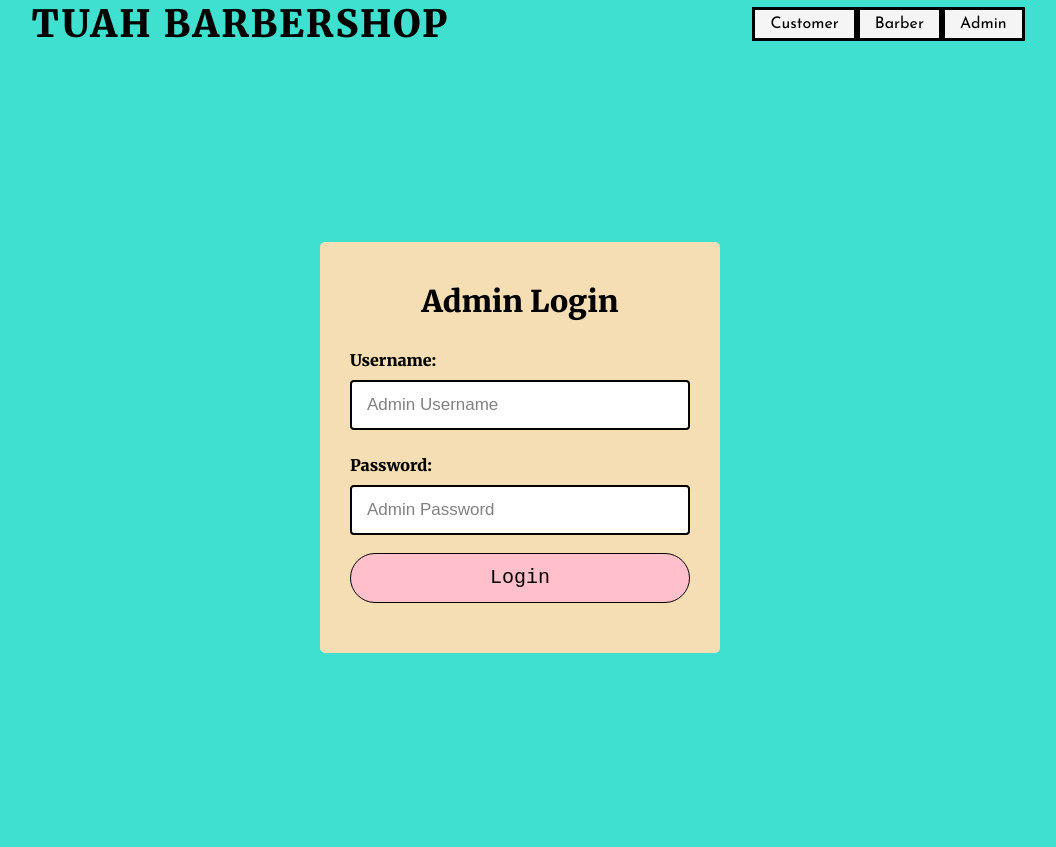
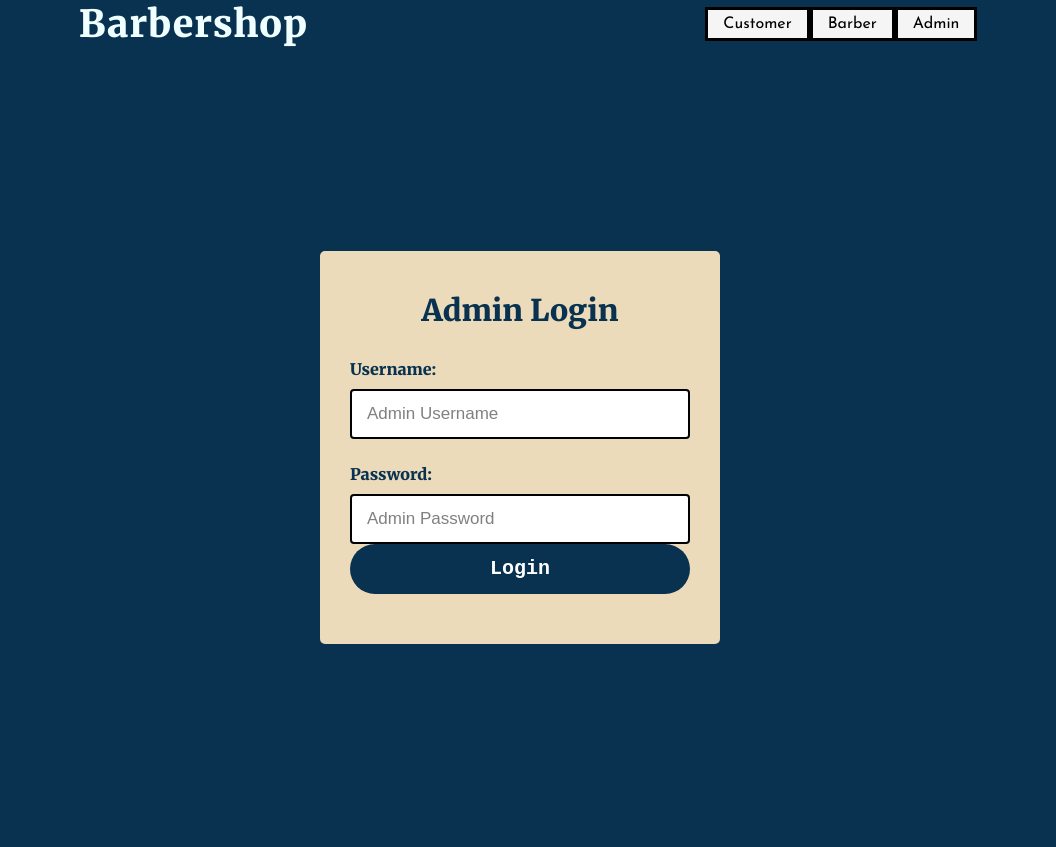
Before and after one commit to naufalazim/barbershop-app, a PHP site: page /adminlogin.php in a window 1280 px wide. Shown: the whole page, without its empty margins (120-1176 px from the left). Run offline with PHP 8.4, Linux system fonts and the light colour scheme.

Commit message:
change design

```diff
--- a/adminlogin.css
+++ b/adminlogin.css
@@ -17,12 +17,12 @@
     align-items: center;
     justify-content: center;
     min-height: 100vh;
-    background: turquoise;
+    background: #08324F;
 
 }
 
 .box {
-    background: wheat;
+    background: #ECDBBA;
     width: 400px;
     padding: 40px 30px 50px 30px;
     text-align: center;
@@ -53,6 +53,7 @@ label p {
     padding: 10px 0px;
     font-family: 'Merriweather', serif;
     font-weight: 400;
+    color: #08324f;
 }
 
 
@@ -63,6 +64,7 @@ label p {
     font-weight: bold;
     text-align: center;
     margin-bottom: 20px;
+    color: #08324F;
 
 
 }
@@ -71,18 +73,20 @@ label p {
 
 input[type="submit"] {
     width: 100%;
-    border: 1px solid black;
-    background: pink;
+    border: 3px solid black;
+    background: #08324f;
     border-radius: 50px;
     font-size: 20px;
     font-family: 'Courier New', Courier, monospace;
-    font-weight: 400;
+    font-weight: bold;
     cursor: pointer;
     outline: none;
+    color: white;
+    border: none;
 }
 
 input[type="submit"]:hover {
     /* border-color: ; */
-    background: blue;
+    background: #C84B31;
     transition: .5s;
 }
--- a/adminlogin.php
+++ b/adminlogin.php
@@ -30,9 +30,9 @@
                 <label><p>Password:</p>  </label>
                 <input type="password" class="" placeholder="Admin Password" value="">
 
-                <div class="submit-btn">
+                <!-- <div class="submit-btn"> -->
                 <br><input class="btn" type="submit" value="Login">
-                </div>
+                <!-- </div> -->
 
             </form>
 
--- a/head.css
+++ b/head.css
@@ -20,7 +20,7 @@ nav {
     display: flex;
     justify-content: space-around;
     align-items: center;
-    background-color: turquoise;
+    background-color: #08324F;
 }
 
 
@@ -41,8 +41,7 @@ nav {
 }
 
 .nav-links li:hover {
-    background-color: yellow;
-
+    background-color: #C84B31;
 }
 
 /* Nav font */
@@ -52,17 +51,18 @@ nav {
 }
 
 .nav-links a:hover {
-    color: black;
+    color: #ECDBBA;
 }
 
 
 
 /* PART: Logo  */
 .logo {
-    text-transform: uppercase;
-    letter-spacing: 2px;
+    /* text-transform: uppercase; */
+    letter-spacing: 1px;
     font-size: 25px;
     font-family: 'Merriweather', serif;
     font-weight: 900;
     text-align: center;
+    color: azure;
 }
--- a/head.php
+++ b/head.php
@@ -16,7 +16,7 @@
     <nav>
 
     <div class="logo">
-        <h2>Tuah Barbershop</h2>
+        <h2>Barbershop</h2>
     </div>
 
     <ul class="nav-links">
```
Also changed, not shown: 1 other file.
